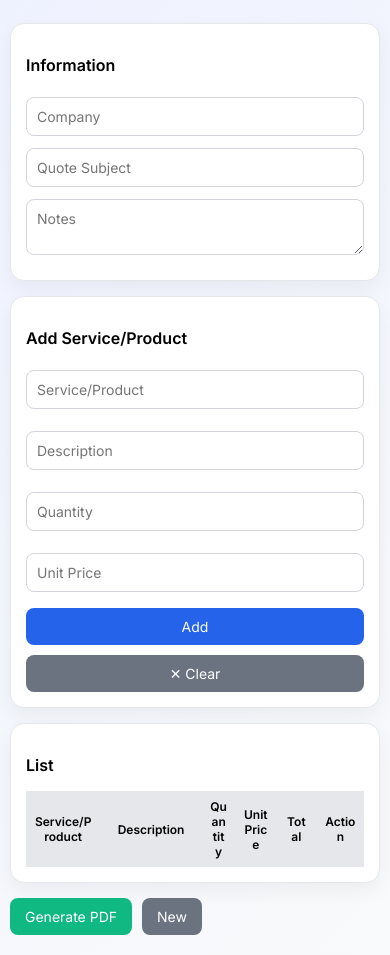
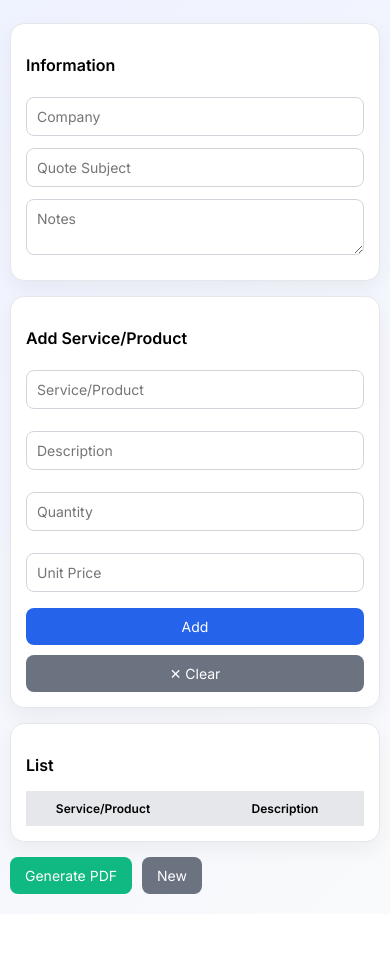
Before and after one commit to gabrielzr601/factura, a website: page index.html in a window 390 px wide. Shown: the part 66-1021 px from the top of the page. After the commit the page ends 980 px from the top, so only its background shows below. Drawn offline with Linux system fonts and the light colour scheme.

Commit message:
mejoras en la tabla para hacerlo responsivo

```diff
--- a/index.html
+++ b/index.html
@@ -20,8 +20,17 @@ button { padding:10px 15px; border:none; cursor:pointer; color:white; border-rad
 .green  { background:#10b981; }
 .gray   { background:#6b7280; }
 .orange { background:#f59e0b; }
-table { width:100%; border-collapse:collapse; table-layout:fixed; }
-th, td { padding:10px; text-align:center; word-wrap:break-word; overflow-wrap:break-word; word-break:break-all; }
+.table-container {
+  width: 100%;
+  overflow-x: auto;
+}
+
+table {
+  width: 100%;
+  min-width: 700px;
+  border-collapse: collapse;
+}
+th, td { padding:10px; text-align:center; word-wrap:break-word; overflow-wrap:break-word; word-break:normal; }
 th { background:#e5e7eb; }
 
 #edit-banner {
@@ -62,15 +71,19 @@ th { background:#e5e7eb; }
     width: 100%;
   }
 
+    .table-container {
+    overflow-x: auto;
+    -webkit-overflow-scrolling: touch;
+  }
+
   table {
-  width:100%;
-  border-collapse:collapse;
-}
+    min-width: 700px;
+  }
 
   th,
   td {
-    font-size: 13px;
-    padding: 8px;
+    white-space: nowrap;
+    word-break: normal;
   }
 
 }
@@ -139,6 +152,7 @@ th { background:#e5e7eb; }
   <!-- TABLE -->
   <div class="card">
     <h3>List</h3>
+    <div class="table-container">
     <table>
       <colgroup>
         <col style="width:22%">
@@ -159,7 +173,9 @@ th { background:#e5e7eb; }
         </tr>
       </thead>
       <tbody id="tabla"></tbody>
+
     </table>
+    </div>
   </div>
 
   <!-- BUTTONS -->
```
